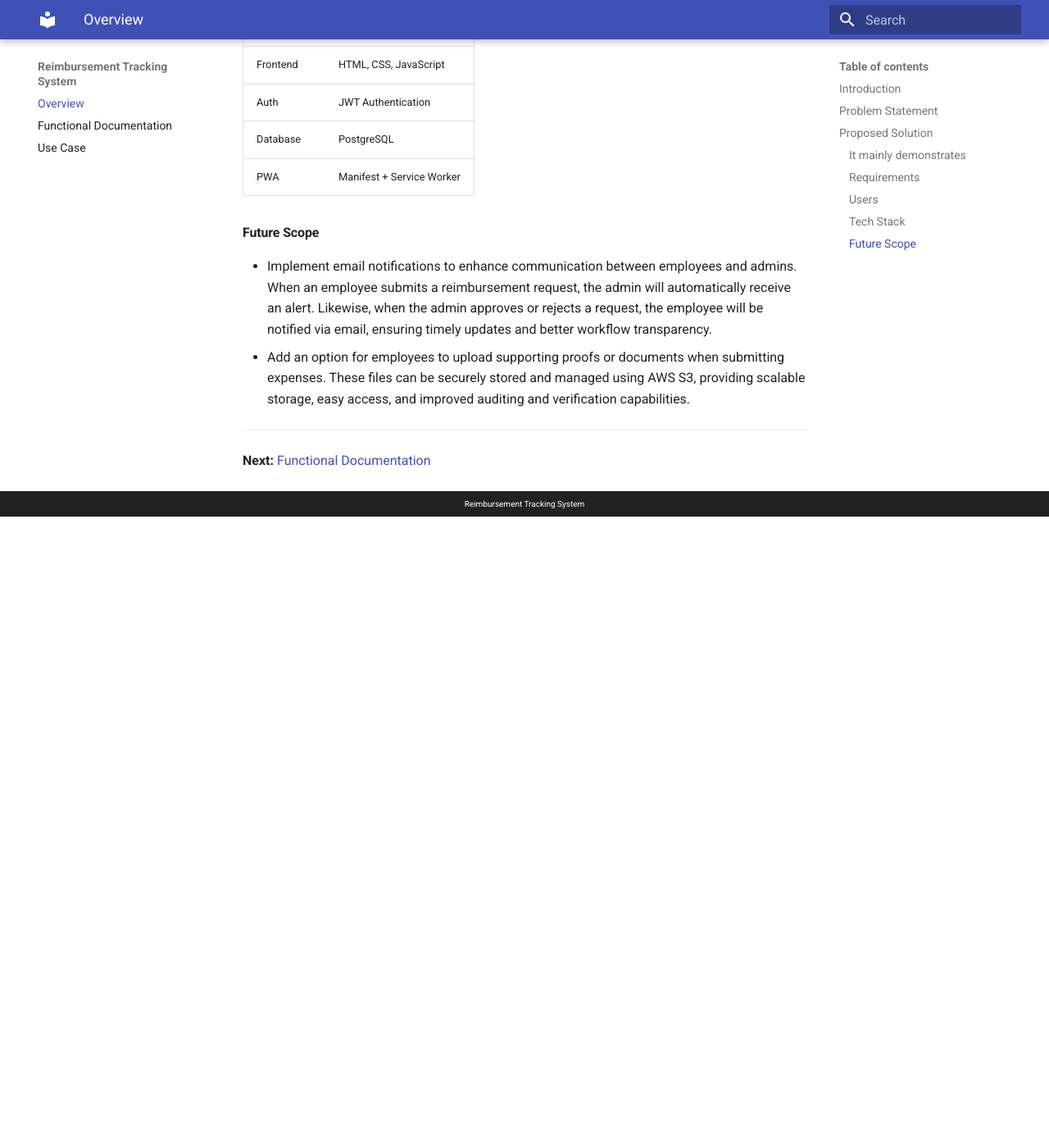
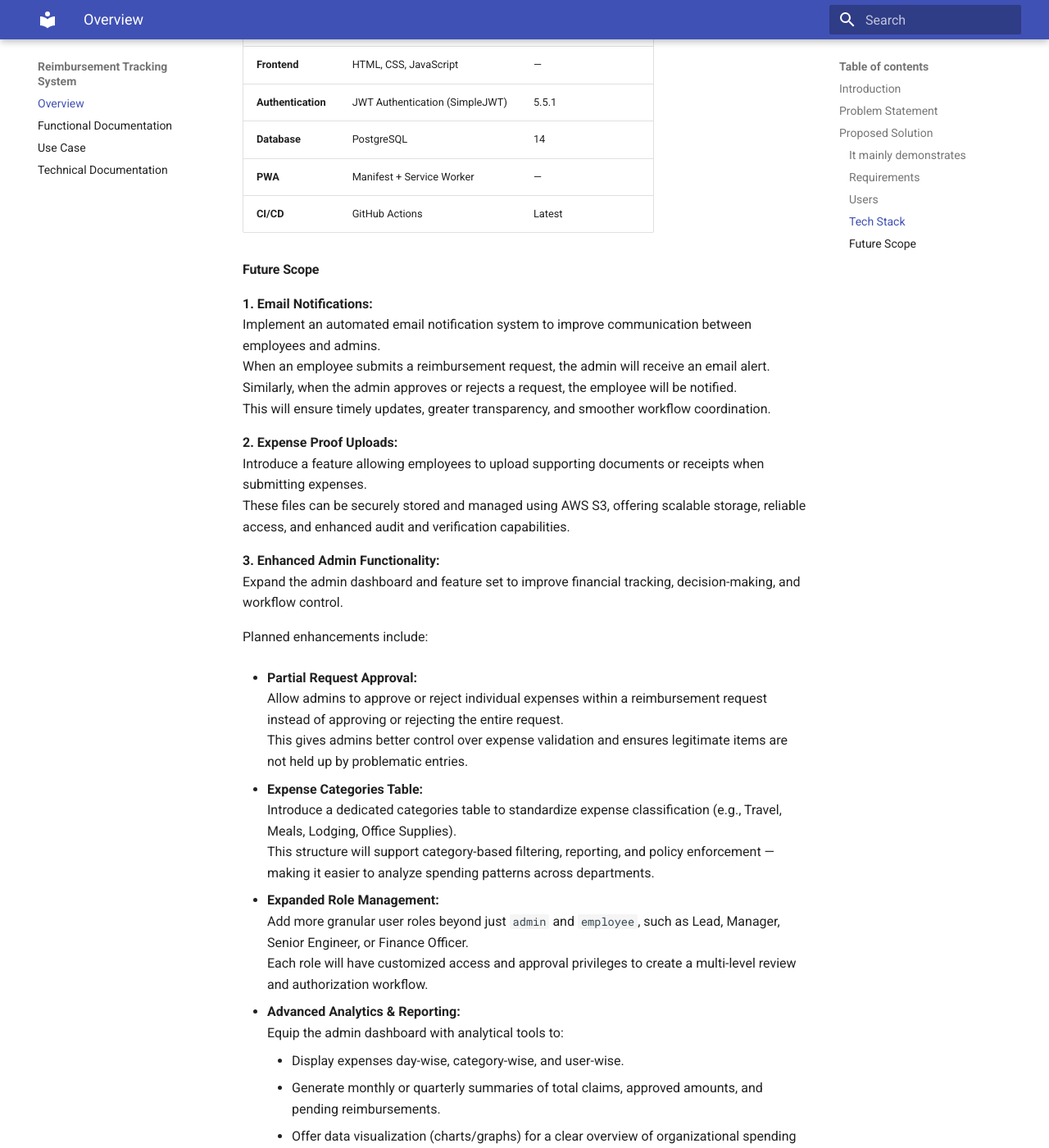
Before and after one commit to tanmayrathi-gkmit/reimbursement-tracking-system-doc, an MkDocs documentation site: the page built from docs/index.md, in a window 1280 px wide and 1400 px high, scrolled down 1908 px. Shown: the whole window at 82% size. Built offline with MkDocs 1.6.1 and Material for MkDocs 9.7.7, drawn with Linux system fonts in a browser that asks for light colours; before the commit the page ends 2538 px from its top, so only the background shows below that; some of the changed text lies outside the part shown.

Commit message:
initial commit

```diff
--- a/docs/index.md
+++ b/docs/index.md
@@ -22,7 +22,7 @@ To address these challenges, the Reimbursement Tracking System offers a fully di
 - Roles: Employee and Admin
 - Employees can create reimbursement requests and add expenses
 - Admins can review and approve/reject submissions
-- CRUD for trips and transactions
+- CRUD for requests and expenses
 - Basic responsive frontend
 - PWA for mobile usability
 
@@ -35,17 +35,62 @@ To address these challenges, the Reimbursement Tracking System offers a fully di
 
 
 #### **Tech Stack**
-| Component | Technology Used |
-|------------|-----------------|
-| Backend | Django REST Framework |
-| Frontend | HTML, CSS, JavaScript |
-| Auth | JWT Authentication |
-| Database | PostgreSQL |
-| PWA | Manifest + Service Worker |
+| Component | Technology Used | Current Stable Version |
+|------------|------------------|------------------------|
+| **Backend** | Django REST Framework (DRF) | 3.16.1 |
+| **Frontend** | HTML, CSS, JavaScript | — |
+| **Authentication** | JWT Authentication (SimpleJWT) | 5.5.1 |
+| **Database** | PostgreSQL | 14 |
+| **PWA** | Manifest + Service Worker | — |
+| **CI/CD** | GitHub Actions | Latest |
 
 #### **Future Scope**
-- Implement email notifications to enhance communication between employees and admins. When an employee submits a reimbursement request, the admin will automatically receive an alert. Likewise, when the admin approves or rejects a request, the employee will be notified via email, ensuring timely updates and better workflow transparency.
-- Add an option for employees to upload supporting proofs or documents when submitting expenses. These files can be securely stored and managed using AWS S3, providing scalable storage, easy access, and improved auditing and verification capabilities.
+
+**1. Email Notifications:**
+  Implement an automated email notification system to improve communication between employees and admins.
+  When an employee submits a reimbursement request, the admin will receive an email alert. Similarly, when the admin approves or rejects a request, the employee will be notified.
+  This will ensure timely updates, greater transparency, and smoother workflow coordination.
+
+**2. Expense Proof Uploads:**
+  Introduce a feature allowing employees to upload supporting documents or receipts when submitting expenses.
+  These files can be securely stored and managed using AWS S3, offering scalable storage, reliable access, and enhanced audit and verification capabilities.
+
+**3. Enhanced Admin Functionality:**
+  Expand the admin dashboard and feature set to improve financial tracking, decision-making, and workflow control.
+
+  Planned enhancements include:
+
+  - **Partial Request Approval:**
+     Allow admins to approve or reject individual expenses within a reimbursement request instead of approving or rejecting the entire request.
+     This gives admins better control over expense validation and ensures legitimate items are not held up by problematic entries.
+
+  2. **Expense Categories Table:**
+     Introduce a dedicated categories table to standardize expense classification (e.g., Travel, Meals, Lodging, Office Supplies).
+     This structure will support category-based filtering, reporting, and policy enforcement — making it easier to analyze spending patterns across departments.
+
+  3. **Expanded Role Management:**
+     Add more granular user roles beyond just `admin` and `employee`, such as Lead, Manager, Senior Engineer, or Finance Officer.
+     Each role will have customized access and approval privileges to create a multi-level review and authorization workflow.
+
+  4. **Advanced Analytics & Reporting:**
+     Equip the admin dashboard with analytical tools to:
+     - Display expenses day-wise, category-wise, and user-wise.
+     - Generate monthly or quarterly summaries of total claims, approved amounts, and pending reimbursements.
+     - Offer data visualization (charts/graphs) for a clear overview of organizational spending patterns.
+
+  5. **Enhanced Financial Oversight:**
+     Enable admins to track the total approved amount across departments, projects, or time periods.
+     This feature will help finance teams manage budgets effectively and identify abnormal spending trends early.
+
+**Future Schema Diagram**
+
+![Future Schema Diagram](assets/images/future.svg){ width="100%" style="display:block; margin-left:auto; margin-right:auto;"}
+
+**Future Architecture Diagram**
+
+![Future Architecture Diagram](assets/images/future_architecture.svg){ width="100%" style="display:block; margin-left:auto; margin-right:auto;"}
+
+
 ---
 
 **Next:** [Functional Documentation](functional.md)
--- a/mkdocs.yml
+++ b/mkdocs.yml
@@ -4,6 +4,7 @@ nav:
   - Overview: index.md
   - Functional Documentation: functional.md
   - Use Case: bus-sys-use.md
+  - Technical Documentation: technical.md
 
 theme:
   name: material
```
Also changed, not shown: docs/bus-sys-use.md (+3 -0 lines), docs/technical.md (added, +152 -0 lines), docs/assets/images/architecture_diagram.svg (added), docs/assets/images/data_flow_diagram.svg (added), docs/assets/images/final_schema_diagram.svg (added), docs/assets/images/future.svg (added), docs/assets/images/future_architecture.svg (added).
